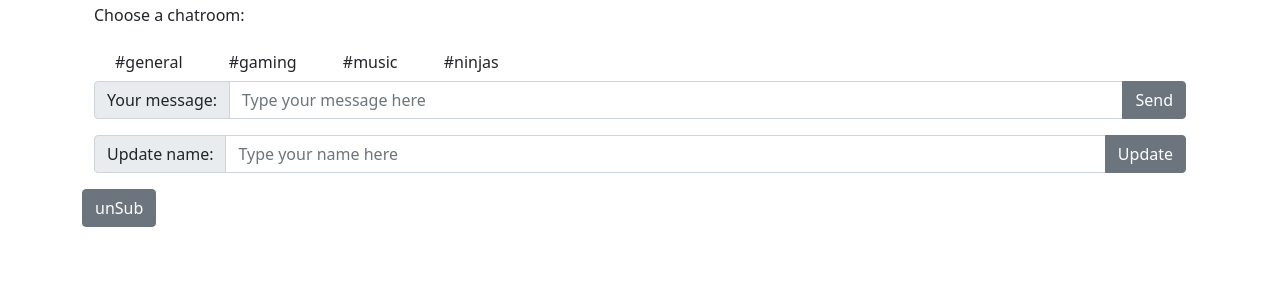
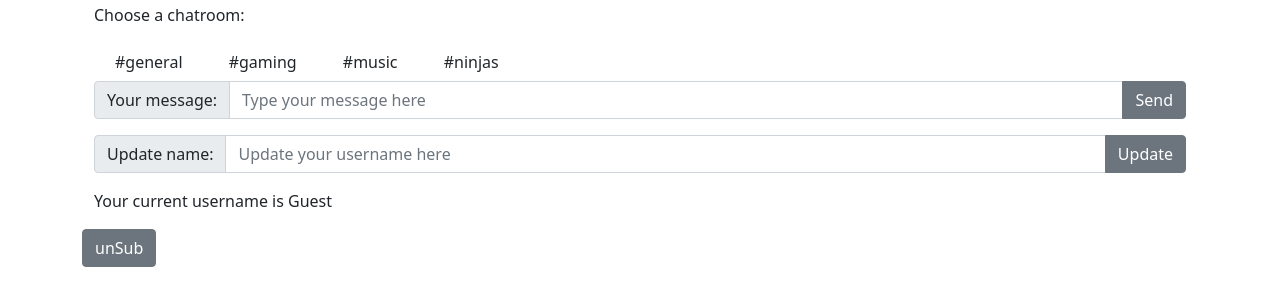
Before and after one commit to mikeru-design/Live_Chat_Moder_Ninja, a website built with webpack: page src/index.html in a window 1280 px wide. Shown: the part 53-358 px from the top of the page. Built offline with nearby package versions, Linux system fonts and the light colour scheme; some packages are replaced by stand-ins of ours; files whose address does not match are found by name.

Commit message:
Add username in LocalStorage / Add infoof username signed in

```diff
--- a/src/index.html
+++ b/src/index.html
@@ -43,7 +43,7 @@
 
         <form class="nameInput input-group mb-3">
           <span class="input-group-text">Update name:</span>
-          <input type="text" class="form-control" id="name" placeholder="Type your name here" aria-label="User message" aria-describedby="send-button">
+          <input type="text" class="form-control" id="name" placeholder="Update your username here" aria-label="User message" aria-describedby="send-button">
           <button class="btn btn-secondary" type="submit" id="send-name-button">Update</button>
         </form>
       </section>
--- a/src/index.js
+++ b/src/index.js
@@ -26,7 +26,7 @@ const db = getFirestore();
 const chatsCollRef = collection(db, 'chats');
 
 let room = '';
-let username = localStorage.username ? localStorage.username : 'guest';
+let username = localStorage.username ? localStorage.username : 'Guest';
 
 const addClassToRoomBtn = (e) => {
   for ( const selBtn of roomSelBtn ) {
@@ -53,7 +53,7 @@ const addMsg = () => {
 };
 const updUsername = (username) => {
   updateUserMsg.innerHTML = `<p>Your current username is <span class="newUsername">${username}</span></p>`;
-  setTimeout(()=>{updateUserMsg.innerHTML = '';}, 3000);
+  setTimeout(() => { updateUserMsg.innerHTML = ''; }, 5000);
 };
 
 
@@ -118,4 +118,4 @@ nameInput.addEventListener('submit', e => {
   }
 });
 
-updUsername(username);
+setTimeout( () => {updUsername(username);}, 3000);
```
